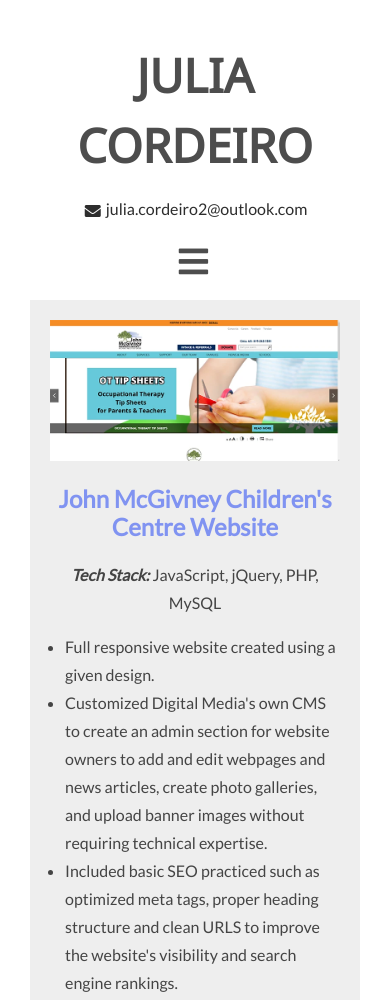
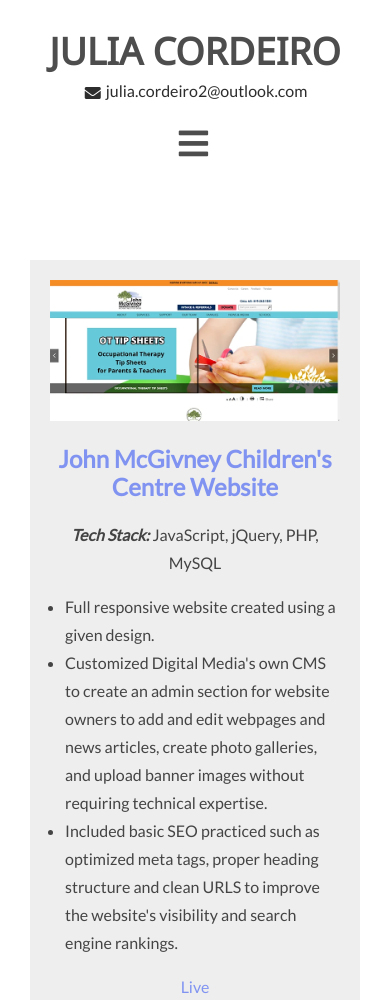
Before and after one commit to JuliaLCordeiro/julialcordeiro.github.io, a plain HTML site: page index.html in a window 390 px wide. Shown: the top 1000 px of the page. Drawn offline with nearby package versions, Linux system fonts and the light colour scheme; a web font is replaced by a local one.

Commit message:
Mobile style fix

```diff
--- a/src/style.scss
+++ b/src/style.scss
@@ -500,7 +500,8 @@ body.dark-mode .item {
 		//width: 100%;
 
 		h1 {
-			line-height: 1.5;
+			line-height: 0.6;
+			font-size: 2rem;
 		}
 
 		.email-link {
@@ -514,12 +515,12 @@ body.dark-mode .item {
 	}
 
 	#content {
-		top: 230px;
+		top: 190px;
 	}
 }
 
 @media screen and (max-width: 440px) {
 	#content {
-		top: 300px;
+		top: 260px;
 	}
 }
```
Also changed, not shown: dist/style.css.
